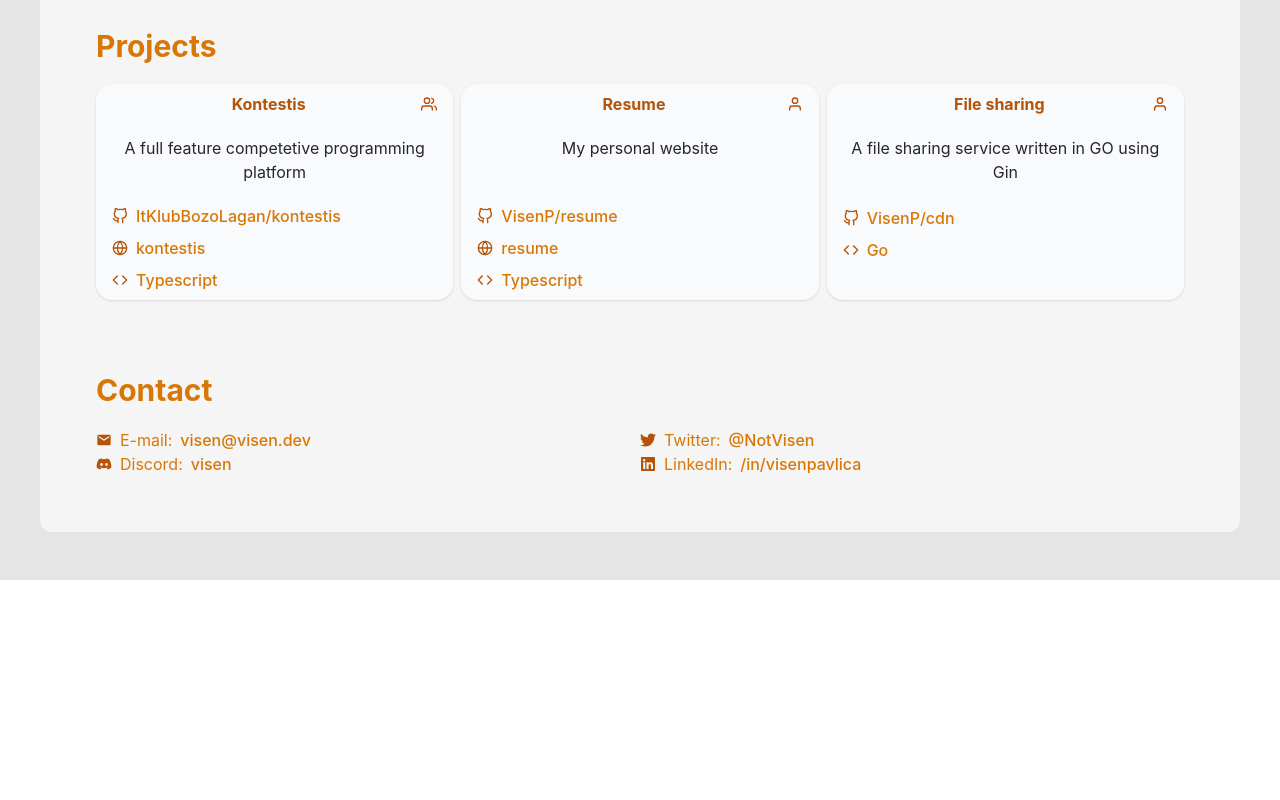
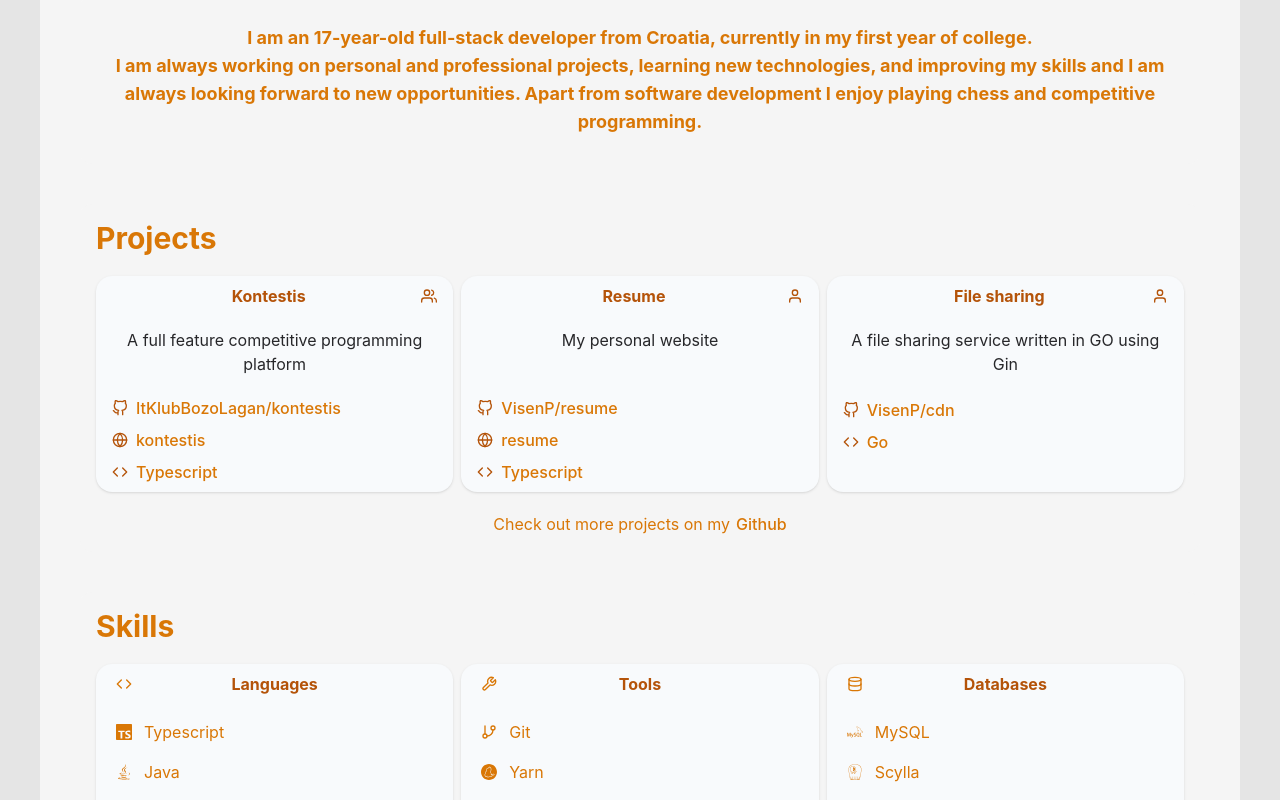
Before and after one commit to VisenP/resume, a React (Vite) app: page / in a window 1280 px wide. Shown: the part 220-1020 px from the top of the page. Before the commit the page ends 800 px from the top, so only its background shows below. Built offline with nearby package versions, Linux system fonts and the light colour scheme.

Commit message:
Add more sections

```diff
--- a/src/App.tsx
+++ b/src/App.tsx
@@ -3,9 +3,11 @@ import "./App.css";
 import { useEffect, useState } from "react";
 import { FiMoon, FiSun } from "react-icons/fi";
 
-import { ContactSection } from "./sections/ContactSection.tsx";
-import { HeaderSection } from "./sections/IntroductionSection.tsx";
-import { ProjectsSections } from "./sections/ProjectsSection.tsx";
+import { AboutMeSection } from "./sections/aboutme/AboutMeSection.tsx";
+import { ContactSection } from "./sections/contact/ContactSection.tsx";
+import { HeaderSection } from "./sections/introduction/IntroductionSection.tsx";
+import { ProjectsSections } from "./sections/projects/ProjectsSection.tsx";
+import { SkillsSection } from "./sections/skills/SkillsSection.tsx";
 
 function App() {
     const [theme, setTheme] = useState(localStorage.theme ?? "light");
@@ -47,7 +49,9 @@ function App() {
                 </div>
 
                 <HeaderSection />
+                <AboutMeSection />
                 <ProjectsSections />
+                <SkillsSection />
                 <ContactSection />
             </div>
         </div>
--- /dev/null
+++ b/src/sections/aboutme/AboutMeSection.tsx
@@ -0,0 +1,41 @@
+import { FC, useMemo } from "react";
+
+import { SectionBox } from "../../elements/SectionBox.tsx";
+
+export const AboutMeSection: FC = () => {
+    const age = useMemo(() => {
+        const time = Date.now() - new Date("2005-4-9").getTime();
+
+        let days = Math.floor(time / 1000 / 3600 / 24);
+        let rem = 2005 % 4;
+        let years = 0;
+
+        const originalDays = days;
+
+        for (let index = 0; index < originalDays / 365 + 1; ++index) {
+            const daysInYear = rem === 0 ? 366 : 365;
+
+            if (days < daysInYear) break;
+
+            days -= daysInYear;
+            years++;
+            rem++;
+            rem %= 4;
+        }
+
+        return years;
+    }, []);
+
+    return (
+        <SectionBox>
+            <div className={"font-bold text-lg p-3"}>
+                I am an {age}-year-old full-stack developer from Croatia,
+                currently in my first year of college. <br />I am always working
+                on personal and professional projects, learning new
+                technologies, and improving my skills and I am always looking
+                forward to new opportunities. Apart from software development I
+                enjoy playing chess and competitive programming.
+            </div>
+        </SectionBox>
+    );
+};
--- a/src/sections/ContactSection.tsx
+++ b/src/sections/contact/ContactSection.tsx
@@ -3,8 +3,8 @@ import { IconType } from "react-icons";
 import { FaDiscord, FaLinkedin, FaTwitter } from "react-icons/fa";
 import { MdEmail } from "react-icons/md";
 
-import { LinkDisplay } from "../elements/LinkDisplay.tsx";
-import { SectionBox } from "../elements/SectionBox.tsx";
+import { LinkDisplay } from "../../elements/LinkDisplay.tsx";
+import { SectionBox } from "../../elements/SectionBox.tsx";
 
 type ContactInfo = {
     handle: string;
@@ -16,7 +16,7 @@ type ContactInfo = {
 const contact: ContactInfo[] = [
     {
         handle: "visen@visen.dev",
-        link: "to:visen@visen.dev",
+        link: "mailto:visen@visen.dev",
         service: "E-mail",
         icon: MdEmail,
     },
--- a/src/elements/ProjectDisplay.tsx
+++ b/src/sections/projects/ProjectDisplay.tsx
@@ -1,8 +1,8 @@
 import { FC } from "react";
 import { FiCode, FiGithub, FiGlobe, FiUser, FiUsers } from "react-icons/fi";
 
-import { Project } from "../sections/ProjectsSection.tsx";
-import { LinkDisplay } from "./LinkDisplay.tsx";
+import { LinkDisplay } from "../../elements/LinkDisplay.tsx";
+import { Project } from "./ProjectsSection.tsx";
 
 type Properties = {
     project: Project;
--- a/src/sections/ProjectsSection.tsx
+++ b/src/sections/projects/ProjectsSection.tsx
@@ -1,4 +1,5 @@
-import { ProjectDisplay } from "../elements/ProjectDisplay.tsx";
+import { LinkDisplay } from "../../elements/LinkDisplay.tsx";
+import { ProjectDisplay } from "./ProjectDisplay.tsx";
 
 type ProjectLang = "Typescript" | "Go";
 
@@ -14,7 +15,7 @@ export type Project = {
 const projectsSection: Project[] = [
     {
         name: "Kontestis",
-        description: "A full feature competetive programming platform",
+        description: "A full feature competitive programming platform",
         lang: "Typescript",
         site: "https://kontestis.ac",
         git: "ItKlubBozoLagan/kontestis",
@@ -54,6 +55,13 @@ export const ProjectsSections = () => {
                     <ProjectDisplay project={project} key={project.name} />
                 ))}
             </div>
+            <div className={"flex gap-1.5 justify-center"}>
+                Check out more projects on my
+                <LinkDisplay
+                    link={"https://github.com/VisenP"}
+                    display={"Github"}
+                />
+            </div>
         </div>
     );
 };
--- /dev/null
+++ b/src/sections/skills/SkillBox.tsx
@@ -0,0 +1,45 @@
+import { FC } from "react";
+
+import { SkillSection } from "./SkillsSection.tsx";
+
+type Properties = {
+    section: SkillSection;
+};
+
+export const SkillBox: FC<Properties> = ({ section }) => {
+    const SkillIcon = section.icon;
+
+    return (
+        <div
+            className={
+                "w-full flex flex-col shadow transition-all hover:shadow-xl hover:-translate-y-1 bg-slate-50 dark:bg-neutral-900 hover:transition-all ease-linear rounded-2xl gap-5 p-2 px-4"
+            }
+        >
+            {SkillIcon && (
+                <div className={"absolute m-1"}>
+                    <SkillIcon />
+                </div>
+            )}
+            <div className={"font-bold text-amber-700"}>{section.title}</div>
+            <div className={"flex flex-col gap-2 items-center lg:items-start"}>
+                {section.skills.map((skill) => {
+                    const Icon = skill.icon;
+
+                    return (
+                        <div
+                            key={skill.name}
+                            className={
+                                "flex flex-row gap-3 items-center cursor-default hover:bg-amber-50 hover:dark:bg-amber-950 rounded-xl p-1"
+                            }
+                        >
+                            <div>
+                                <Icon />
+                            </div>
+                            <div>{skill.name}</div>
+                        </div>
+                    );
+                })}
+            </div>
+        </div>
+    );
+};
--- /dev/null
+++ b/src/sections/skills/SkillsSection.tsx
@@ -0,0 +1,110 @@
+import { FC } from "react";
+import { IconType } from "react-icons";
+import { FaJava, FaPython } from "react-icons/fa";
+import { FaGolang } from "react-icons/fa6";
+import { FiCode, FiDatabase, FiGitBranch, FiTool } from "react-icons/fi";
+import {
+    SiDocker,
+    SiGradle,
+    SiMongodb,
+    SiMysql,
+    SiScylladb,
+    SiTypescript,
+    SiYarn,
+} from "react-icons/si";
+
+import { SectionBox } from "../../elements/SectionBox.tsx";
+import { SkillBox } from "./SkillBox.tsx";
+
+type Skill = {
+    name: string;
+    icon: IconType;
+};
+
+export type SkillSection = {
+    title: string;
+    icon?: IconType;
+    skills: Skill[];
+};
+
+const skillSections: SkillSection[] = [
+    {
+        title: "Languages",
+        icon: FiCode,
+        skills: [
+            {
+                name: "Typescript",
+                icon: SiTypescript,
+            },
+            {
+                name: "Java",
+                icon: FaJava,
+            },
+            {
+                name: "Python",
+                icon: FaPython,
+            },
+            {
+                name: "GO",
+                icon: FaGolang,
+            },
+        ],
+    },
+    {
+        title: "Tools",
+        icon: FiTool,
+        skills: [
+            {
+                name: "Git",
+                icon: FiGitBranch,
+            },
+            {
+                name: "Yarn",
+                icon: SiYarn,
+            },
+            {
+                name: "Gradle",
+                icon: SiGradle,
+            },
+            {
+                name: "Docker",
+                icon: SiDocker,
+            },
+        ],
+    },
+    {
+        title: "Databases",
+        icon: FiDatabase,
+        skills: [
+            {
+                name: "MySQL",
+                icon: SiMysql,
+            },
+            {
+                name: "Scylla",
+                icon: SiScylladb,
+            },
+            {
+                name: "Mongo",
+                icon: SiMongodb,
+            },
+        ],
+    },
+];
+
+export const SkillsSection: FC = () => {
+    return (
+        <SectionBox>
+            <div className={"text-3xl font-bold w-fit"}>Skills</div>
+            <div
+                className={
+                    "grid grid-cols-1 md:grid-cols-2  lg:grid-cols-3 gap-2"
+                }
+            >
+                {skillSections.map((section) => (
+                    <SkillBox section={section} key={section.title} />
+                ))}
+            </div>
+        </SectionBox>
+    );
+};
```
Also changed, not shown: src/sections/introduction/IntroductionSection.tsx (renamed from src/sections/IntroductionSection.tsx).
